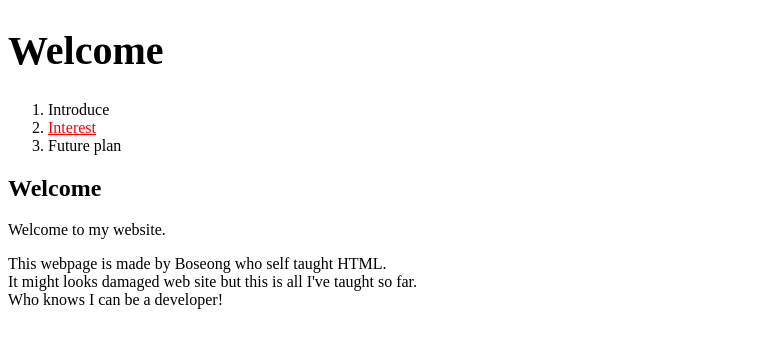
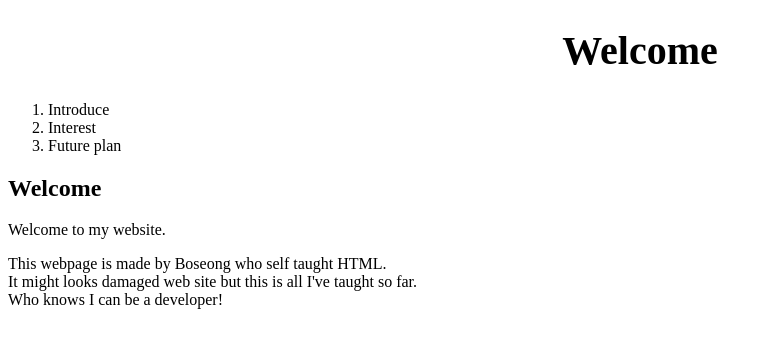
Before and after one commit to Boseong318/Boseong318.github.io, a plain HTML site: page index.html in a window 1280 px wide. Shown: the whole page, without its empty margins (0-772 px from the left). Drawn offline with Linux system fonts and the light colour scheme; a script that the page names is missing.

Commit message:
text-align: @@;

```diff
--- a/index.html
+++ b/index.html
@@ -9,7 +9,7 @@ a {
   text-decoration: none;
 }
 h1 {
-  font-size:40px;
+  font-size:40px; text-align: center;
 }
 </style>
 <!-- Global site tag (gtag.js) - Google Analytics -->
@@ -26,7 +26,7 @@ h1 {
   <h1><a href="index.html">Welcome</font></h1>
 <ol>
   <li> <a href="1.html">Introduce</font></a></li>
-  <li> <a href="2.html" style= "color:red; text-decoration:underline">Interest</font></a></li>
+  <li> <a href="2.html" >Interest</font></a></li>
   <li> <a href="3.html">Future plan</font></a></li>
 </ol>
   <!--
```
Also changed, not shown: 1.html (+1 -1 lines), 2.html (+1 -1 lines), 3.html (+1 -1 lines).
